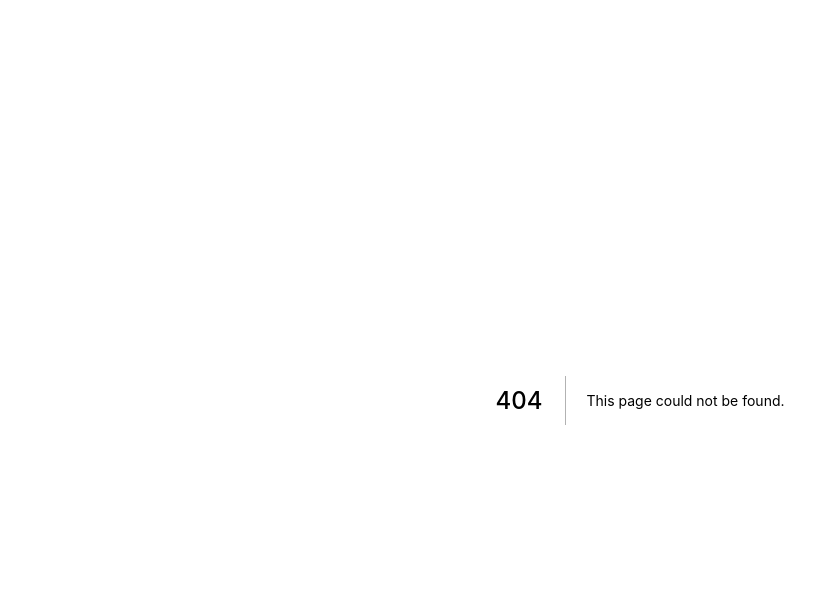
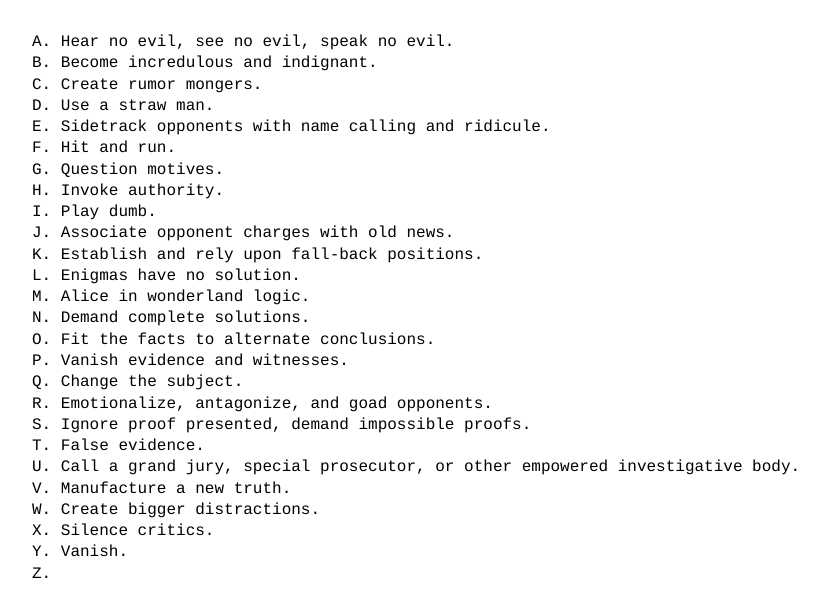
Before and after one commit to dzucconi/reticular.info, a Next.js app: page /a-through-y in a window 1280 px wide. Before the commit this address had no page. Shown: the top 616 px of the page, without its empty margins (0-828 px from the left). Built offline with nearby package versions, Linux system fonts and the light colour scheme.

Commit message:
Adds pages

```diff
--- a/package.json
+++ b/package.json
@@ -9,6 +9,7 @@
     "lint": "next lint"
   },
   "dependencies": {
+    "@wellyshen/use-web-animations": "^0.9.1",
     "frame-interval": "^1.0.47",
     "next": "11.1.2",
     "react": "17.0.2",
--- /dev/null
+++ b/pages/a-through-y.tsx
@@ -0,0 +1,54 @@
+import type { NextPage } from "next";
+import Head from "next/head";
+import styled from "styled-components";
+import { Page } from "../components/Page";
+
+const AThroughY: NextPage = () => {
+  return (
+    <>
+      <Head>
+        <title>A Through Y</title>
+      </Head>
+
+      <Container>
+        <ol>
+          <li>A. Hear no evil, see no evil, speak no evil.</li>
+          <li>B. Become incredulous and indignant.</li>
+          <li>C. Create rumor mongers.</li>
+          <li>D. Use a straw man.</li>
+          <li>E. Sidetrack opponents with name calling and ridicule.</li>
+          <li>F. Hit and run.</li>
+          <li>G. Question motives.</li>
+          <li>H. Invoke authority.</li>
+          <li>I. Play dumb.</li>
+          <li>J. Associate opponent charges with old news.</li>
+          <li>K. Establish and rely upon fall-back positions.</li>
+          <li>L. Enigmas have no solution.</li>
+          <li>M. Alice in wonderland logic.</li>
+          <li>N. Demand complete solutions.</li>
+          <li>O. Fit the facts to alternate conclusions.</li>
+          <li>P. Vanish evidence and witnesses.</li>
+          <li>Q. Change the subject.</li>
+          <li>R. Emotionalize, antagonize, and goad opponents.</li>
+          <li>S. Ignore proof presented, demand impossible proofs.</li>
+          <li>T. False evidence.</li>
+          <li>
+            U. Call a grand jury, special prosecutor, or other empowered
+            investigative body.
+          </li>
+          <li>V. Manufacture a new truth.</li>
+          <li>W. Create bigger distractions.</li>
+          <li>X. Silence critics.</li>
+          <li>Y. Vanish.</li>
+          <li>Z.</li>
+        </ol>
+      </Container>
+    </>
+  );
+};
+
+export default AThroughY;
+
+const Container = styled(Page)`
+  font-family: Courier, monospace;
+`;
--- /dev/null
+++ b/util/sample.ts
@@ -0,0 +1,2 @@
+export const sample = <T>(xs: T[]): T =>
+  xs[Math.floor(Math.random() * xs.length)];
```
Also changed, not shown: pages/a-mirror.tsx (added, +137 -0 lines), pages/index.tsx (+4 -16 lines), 1 other file (tests, documents, lock files or other folders).
